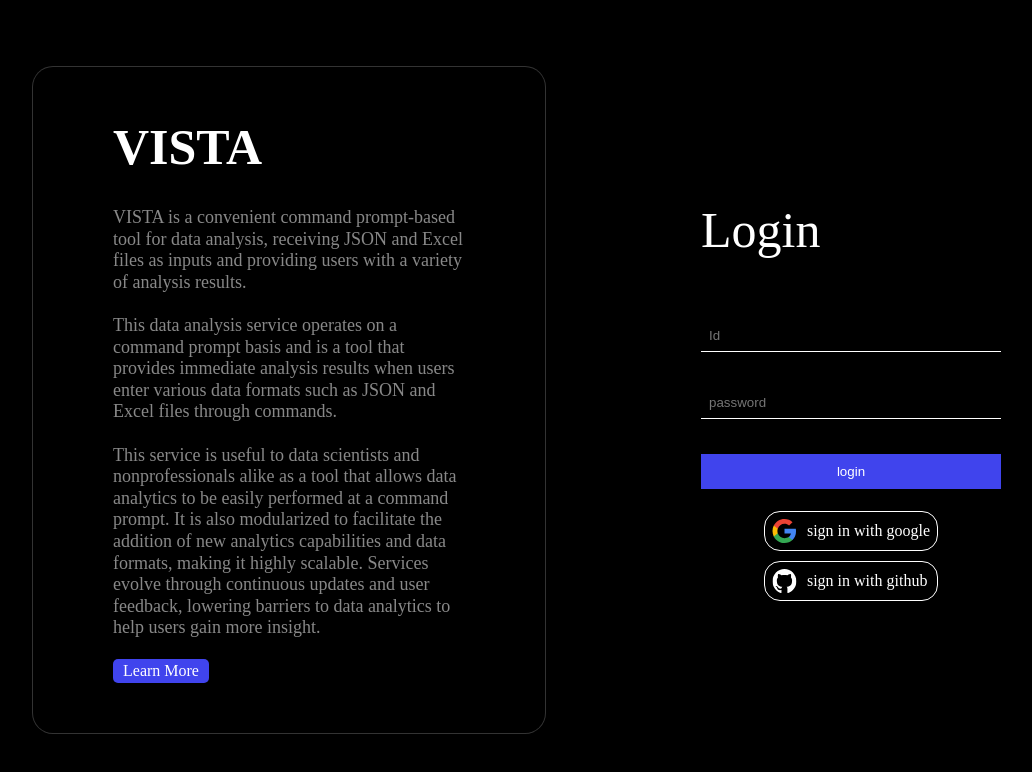
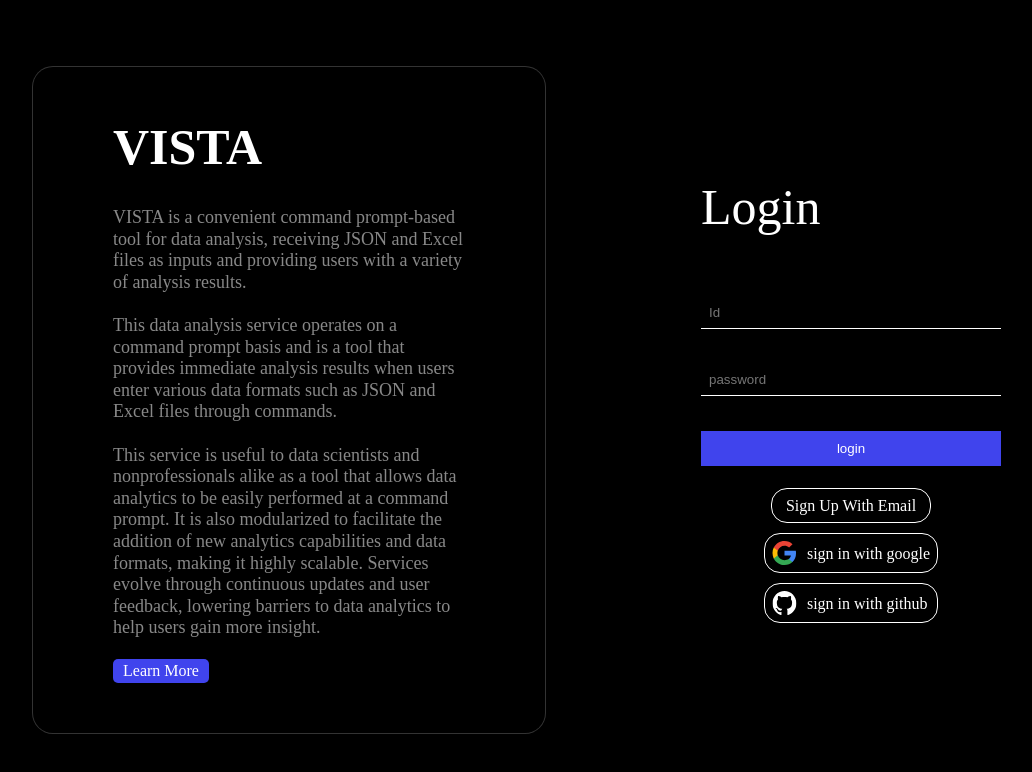
Before and after one commit to seo-seoungjun/VISTA-FE, a React (Create React App) app in the folder fe/: page /login in a window 1280 px wide. Shown: the top 772 px of the page, without its empty margins (123-1155 px from the left). Built offline with nearby package versions, Linux system fonts and the light colour scheme; no server answers.

Commit message:
FEAT:Add email login feature(#61, #62)

```diff
--- a/fe/src/APIs/api.ts
+++ b/fe/src/APIs/api.ts
@@ -2,12 +2,13 @@ import axios from 'axios';
 import {
   IResponseData,
   ITokenResponse,
-  IUserInfo,
-  PostFileFormDataBody,
+  IGoogleUserInfo,
+  PostFormDataBody,
 } from './../atoms/atom';
 import { MutateFunction } from 'react-query';
 
 const BASE_URL = 'http://3.39.6.41';
+const DNS = 'http://techvista24.com';
 const SPRING_PORT = 8000;
 // const FLASK_PORT = 5901;
 // const LOCAL_URL = 'http://10.50.75.195';
@@ -15,8 +16,8 @@ const SPRING_PORT = 8000;
 export const submitFormApi: MutateFunction<
   IResponseData,
   void,
-  PostFileFormDataBody
-> = async (data: PostFileFormDataBody) => {
+  PostFormDataBody
+> = async (data: PostFormDataBody) => {
   console.log(data);
   const res = await axios.post(`${BASE_URL}:${SPRING_PORT}/send`, data, {
     headers: {
@@ -50,6 +51,24 @@ export const getVisialization = async () => {
   return res;
 };
 
+export const postSignUp = async (data: PostFormDataBody) => {
+  const res = await axios.post(`${DNS}:${SPRING_PORT}/api/users/signup`, data);
+
+  return res.data;
+};
+
+export const EmailLogIn = async (data: PostFormDataBody) => {
+  const res = await axios.post(`${DNS}:${SPRING_PORT}/api/users/login`, data);
+
+  return res.data;
+};
+
+export const getEmailLoginUserInfo = async () => {
+  const res = await axios.get(`${DNS}:${SPRING_PORT}/api/users/info`);
+
+  return res.data;
+};
+
 export const getToken = async (authorizationCode: string) => {
   // 기본 요청 매개변수
   const data = {
@@ -80,7 +99,7 @@ export const getUserInfo = async (accessToken: string | null) => {
     const userInfoUrl = process.env
       .REACT_APP_GOOGLE_OAUTH_USERINFO_URL as string;
 
-    const res = await axios.get<IUserInfo>(userInfoUrl, {
+    const res = await axios.get<IGoogleUserInfo>(userInfoUrl, {
       headers: {
         Authorization: `Bearer ${accessToken}`,
       },
--- a/fe/src/atoms/atom.ts
+++ b/fe/src/atoms/atom.ts
@@ -12,7 +12,7 @@ export enum TokenKey {
   'refreshToken' = 'refresh_token',
 }
 
-export interface PostFileFormDataBody {
+export interface PostFormDataBody {
   [key: string]: any;
 }
 
@@ -105,7 +105,9 @@ export interface IDemoLocation {
   verified_email: boolean;
 }
 
-export interface IUserInfo {
+export interface IEmailUserInfo {}
+
+export interface IGoogleUserInfo {
   email: string;
   given_name: string;
   id: string;
@@ -197,7 +199,7 @@ export const tokenInfo = atom<ITokenResponse>({
   key: 'tokenData',
 });
 
-export const userInfo = atom<IUserInfo | null>({
+export const userInfo = atom<IGoogleUserInfo | null | IEmailUserInfo>({
   key: 'userData',
   default: null,
 });
--- a/fe/src/components/form/login_form/LoginForm.tsx
+++ b/fe/src/components/form/auth_form/LoginForm.tsx
@@ -1,17 +1,24 @@
 import { useGoogleLogin } from '@react-oauth/google';
 import React from 'react';
 import { useForm } from 'react-hook-form';
-import { useHistory } from 'react-router-dom';
+import {
+  Link,
+  Route,
+  Switch,
+  useHistory,
+  useRouteMatch,
+} from 'react-router-dom';
 import styled from 'styled-components';
-import { TokenKey, tokenInfo } from '../../../atoms/atom';
+import { TokenKey, tokenInfo, userInfo } from '../../../atoms/atom';
 import { useSetRecoilState } from 'recoil';
-import { useMutation } from 'react-query';
-import { getToken } from '../../../APIs/api';
+import { useMutation, useQuery } from 'react-query';
+import { getToken, EmailLogIn, getEmailLoginUserInfo } from '../../../APIs/api';
+import SignUpForm from './SignUpForm';
 require('dotenv').config();
 
 interface ILogin {
-  id: string;
-  pw: string;
+  email: string;
+  password: string;
 }
 
 const Container = styled.div`
@@ -50,6 +57,22 @@ const LogInButton = styled.button`
   cursor: pointer;
   border: none;
   margin-bottom: 12px;
+`;
+
+const SignUpToggleLink = styled(Link)`
+  transition: 0.5s all;
+  margin-top: 10px;
+  display: flex;
+  align-items: center;
+  background-color: inherit;
+  padding: 7px 14px;
+  border: 1px solid ${(props) => props.theme.mainPage.mostHighlightColor};
+  border-radius: 16px;
+  color: ${(props) => props.theme.mainPage.mostHighlightColor};
+  &:hover {
+    color: ${(props) => props.theme.textColor};
+    background-color: ${(props) => props.theme.mainPage.mostHighlightColor};
+  }
 `;
 
 const SocialLoginBtnWrapper = styled.div``;
@@ -94,19 +117,39 @@ function LoginForm() {
     formState: { errors },
   } = useForm({
     defaultValues: {
-      id: '',
-      pw: '',
+      email: '',
+      password: '',
+    },
+  });
+
+  const setUserInfo = useSetRecoilState(userInfo);
+
+  const { mutate: getEmailUserInfo } = useMutation(getEmailLoginUserInfo, {
+    onSuccess: (data) => {
+      console.log(data);
+    },
+    onError: (err) => {
+      console.log(err);
+    },
+  });
+
+  const { mutate } = useMutation(EmailLogIn, {
+    onSuccess: (data) => {
+      console.log(data);
+      // getEmailUserInfo();
+      history.push('/demo');
+    },
+    onError: (err) => {
+      console.log(err);
     },
   });
 
   const SubmitOnValid = (data: ILogin) => {
-    const formData = new FormData();
+    mutate(data);
+  };
 
-    for (const [key, value] of Object.entries(data)) {
-      formData.append(key, value);
-      console.log(key, value);
-    }
-  };
+  const loginMatch = useRouteMatch('/login');
+  const signMatuch = useRouteMatch('/login/signup');
 
   const history = useHistory();
   const setTokenData = useSetRecoilState(tokenInfo);
@@ -146,20 +189,42 @@ function LoginForm() {
 
   return (
     <Container>
+      <Switch>
+        <Route exact path={'/login/signup'}>
+          <SignUpForm />
+        </Route>
+      </Switch>
+      <Switch>
+        <Route exact path={'/login'}>
           <Form
             encType="multipart/form-data"
             onSubmit={handleSubmit(SubmitOnValid)}
           >
             <h1>Login</h1>
-        <Input {...register('id')} required type="text" placeholder="Id" />
             <Input
-          {...register('pw')}
+              {...register('email')}
+              required
+              type="email"
+              placeholder="Id"
+            />
+            <Input
+              {...register('password')}
               required
               type="password"
               placeholder="password"
             />
             <LogInButton type="submit">login</LogInButton>
           </Form>
+        </Route>
+      </Switch>
+      {loginMatch?.isExact && (
+        <SignUpToggleLink to={'/login/signup'}>
+          Sign Up With Email
+        </SignUpToggleLink>
+      )}
+      {signMatuch?.isExact && (
+        <SignUpToggleLink to={'/login'}>Log in</SignUpToggleLink>
+      )}
       <SocialLoginBtnWrapper>
         <SocialLoginBtn onClick={() => handleGoogleLogin()}>
           <GoogleIcon src="http://localhost:3000/Images/google.svg" />
--- /dev/null
+++ b/fe/src/components/form/auth_form/SignUpForm.tsx
@@ -0,0 +1,88 @@
+import React from 'react';
+import { useForm } from 'react-hook-form';
+import { useMutation } from 'react-query';
+import styled from 'styled-components';
+import { postSignUp } from '../../../APIs/api';
+import { useHistory } from 'react-router-dom';
+
+const Form = styled.form`
+  display: flex;
+  flex-direction: column;
+  width: 300px;
+
+  h1 {
+    color: ${(props) => props.theme.mainPage.mostHighlightColor};
+    font-size: 50px;
+    margin-bottom: 60px;
+  }
+`;
+
+const Input = styled.input`
+  margin-bottom: 35px;
+  padding: 8px;
+  background-color: inherit;
+  border: none;
+  outline: none;
+  color: ${(props) => props.theme.mainPage.mostHighlightColor};
+  border-bottom: 1px solid ${(props) => props.theme.mainPage.mostHighlightColor};
+`;
+
+const SignUpBtn = styled.button`
+  background-color: #4044ed;
+  color: ${(props) => props.theme.mainPage.mostHighlightColor};
+  padding: 10px;
+  cursor: pointer;
+  border: none;
+  margin-bottom: 12px;
+`;
+
+function SignUpForm() {
+  const {
+    register,
+    handleSubmit,
+    formState: { errors },
+  } = useForm({
+    defaultValues: {
+      email: '',
+      name: '',
+      password: '',
+    },
+  });
+
+  const SubmitOnValid = (data: {
+    email: string;
+    name: string;
+    password: string;
+  }) => {
+    mutate(data);
+  };
+
+  const history = useHistory();
+
+  const { mutate } = useMutation(postSignUp, {
+    onSuccess: (data) => {
+      alert('회원가입 완료');
+      history.push('/login');
+    },
+    onError: (err) => {
+      console.log(err);
+    },
+  });
+
+  return (
+    <Form encType="multipart/form-data" onSubmit={handleSubmit(SubmitOnValid)}>
+      <h1>Sign Up</h1>
+      <Input {...register('email')} required type="email" placeholder="email" />
+      <Input {...register('name')} required type="text" placeholder="name" />
+      <Input
+        {...register('password')}
+        required
+        type="password"
+        placeholder="password"
+      />
+      <SignUpBtn type="submit">sign up</SignUpBtn>
+    </Form>
+  );
+}
+
+export default SignUpForm;
--- a/fe/src/hooks/auth/auth.ts
+++ b/fe/src/hooks/auth/auth.ts
@@ -1,8 +1,8 @@
 import { useHistory } from 'react-router-dom';
 import { useSetRecoilState } from 'recoil';
 import { getUserInfo } from '../../APIs/api';
-import { UseMutateFunction, useMutation } from 'react-query';
-import { IUserInfo, TokenKey, userInfo } from '../../atoms/atom';
+import { useMutation } from 'react-query';
+import { userInfo } from '../../atoms/atom';
 
 export const useAccessTokenVaild = (redirectUrl?: string) => {
   const setUserInfo = useSetRecoilState(userInfo);
--- a/fe/src/routes/Login.tsx
+++ b/fe/src/routes/Login.tsx
@@ -1,6 +1,6 @@
 import React, { useEffect } from 'react';
 import styled from 'styled-components';
-import LoginForm from '../components/form/login_form/LoginForm';
+import LoginForm from '../components/form/auth_form/LoginForm';
 import { Link } from 'react-router-dom';
 import { useAccessTokenVaild } from '../hooks/auth/auth';
 import { TokenKey } from '../atoms/atom';
```
Lines whose indentation alone changed are shown as unchanged.
